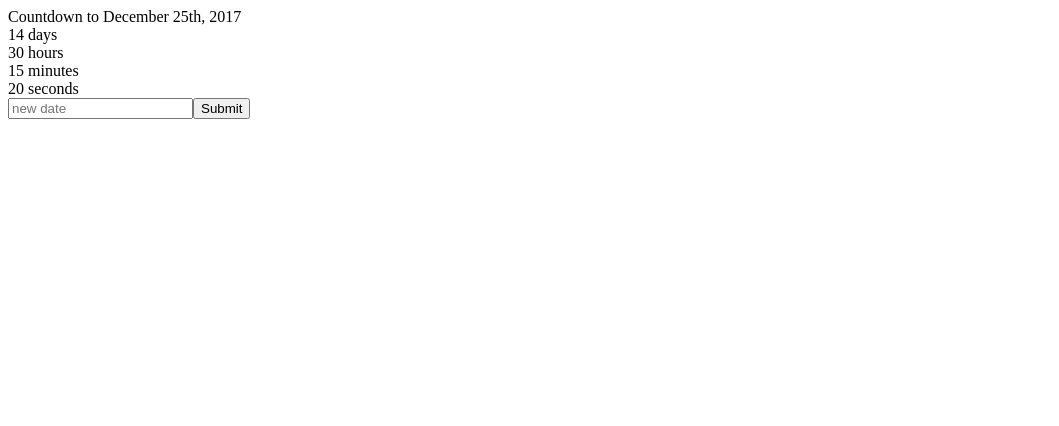
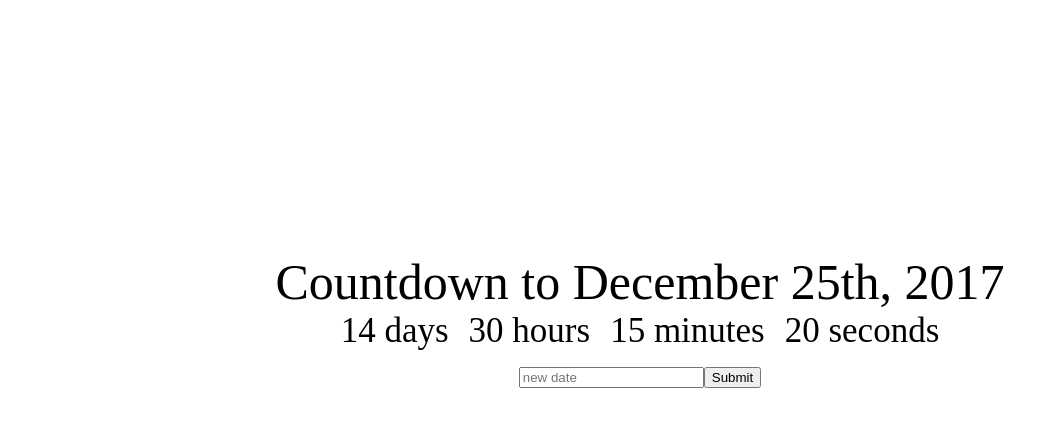
Before and after one commit to joshgressman/countdownApp-in-React, a React (Create React App) app: page / in a window 1280 px wide. Shown: the top 426 px of the page, without its empty margins (0-1059 px from the left). Built offline with nearby package versions, Linux system fonts and the light colour scheme.

Commit message:
addd css

```diff
--- /dev/null
+++ b/src/App.css
@@ -0,0 +1,16 @@
+.App {
+  text-align: center;
+  font-size: 35px;
+  margin-top: 20%;
+
+}
+
+.App-title {
+  font-size: 50px;
+
+}
+
+.Clock-days, .Clock-hours, .Clock-min, .Clock-sec {
+  display: inline;
+  margin: 10px;
+}
--- a/src/App.jsx
+++ b/src/App.jsx
@@ -1,15 +1,16 @@
 import React, { Component} from 'react';
+import './App.css';
 //component is a reusable piece on the ui
 class App extends Component {
 render() {
   return (
-    <div>
-      <div>Countdown to December 25th, 2017 </div>
+    <div className = 'App'>
+      <div className = 'App-title' >Countdown to December 25th, 2017 </div>
       <div>
-        <div>14 days</div>
-        <div>30 hours</div>
-        <div>15 minutes</div>
-        <div>20 seconds</div>
+        <div className ="Clock-days">14 days</div>
+        <div className ="Clock-hours">30 hours</div>
+        <div className ="Clock-min">15 minutes</div>
+        <div className ="Clock-sec">20 seconds</div>
       </div>
       <input placeholder ='new date' />
       <button>Submit</button>
```
